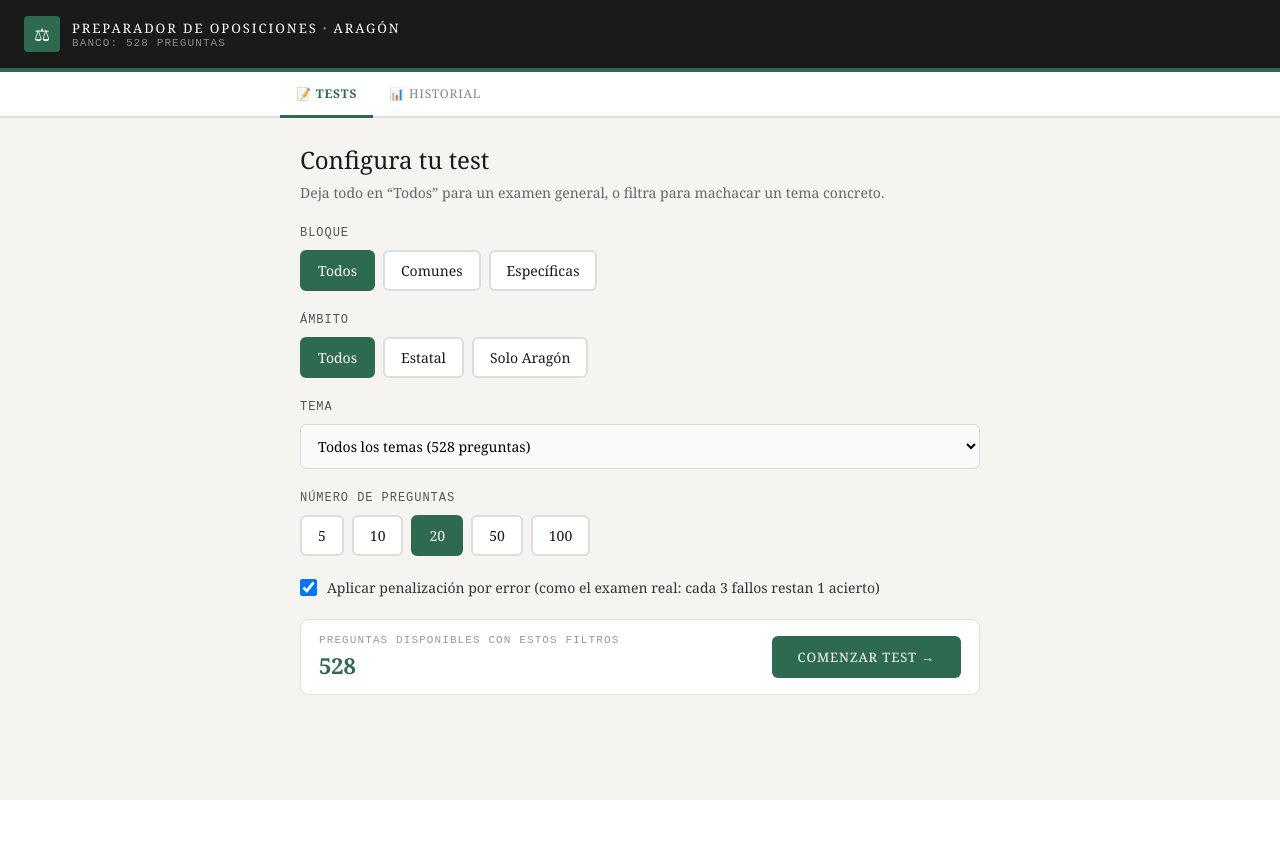
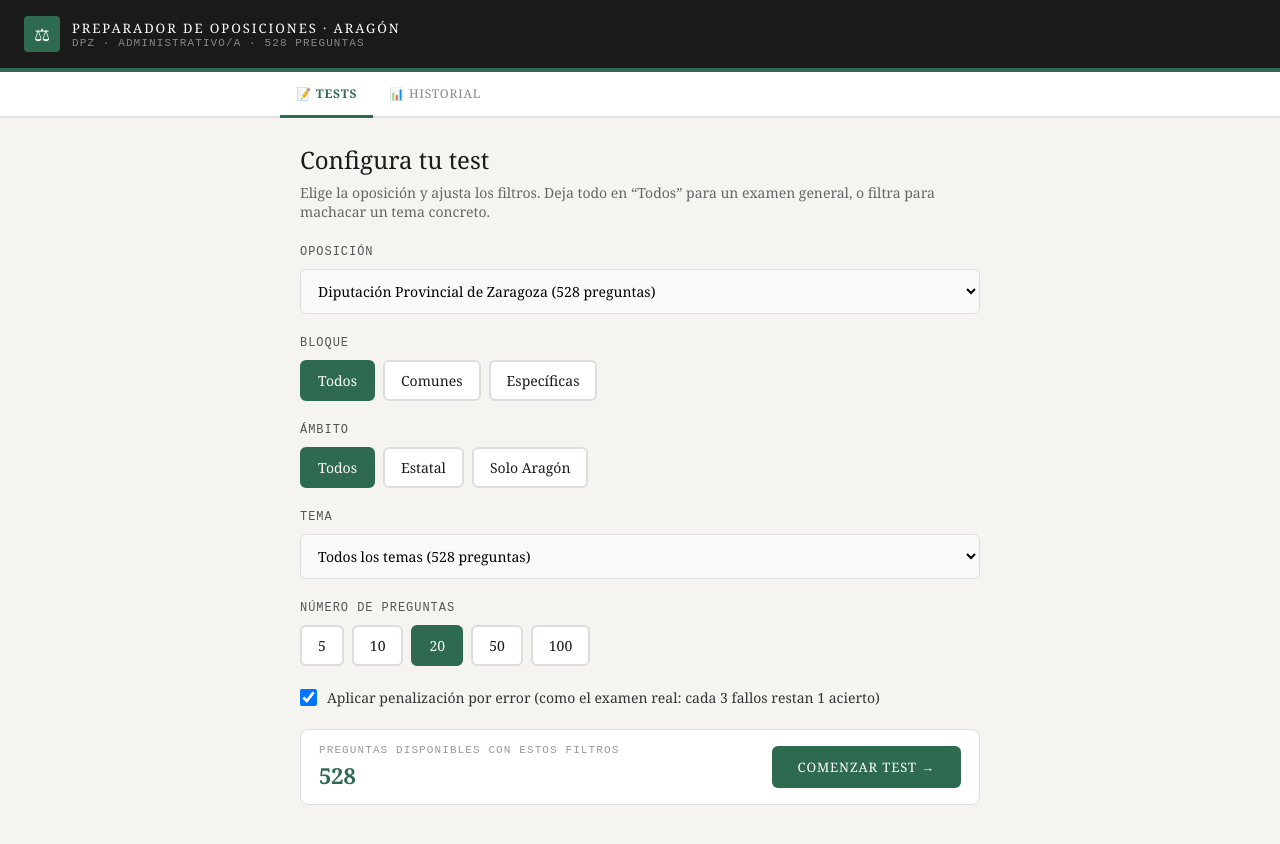
Before and after one commit to RedBuil82/preparador-oposiciones, a Next.js app: page / in a window 1280 px wide. Shown: the top 844 px of the page. Before the commit the page ends 800 px from the top, so only its background shows below. Built offline with nearby package versions, Linux system fonts and the light colour scheme.

Commit message:
Update page.js

```diff
--- a/app/page.js
+++ b/app/page.js
@@ -3,10 +3,34 @@
 import { useState, useEffect } from "react";
 import { LineChart, Line, XAxis, YAxis, Tooltip, ResponsiveContainer, CartesianGrid } from "recharts";
 import BANCO from "./preguntas.json";
+import BANCO_LAB from "./preguntas_laboratorio.json";
 
-// ====== BANCO DE PREGUNTAS (se lee del archivo preguntas.json) ======
-const PREGUNTAS = Array.isArray(BANCO?.preguntas) ? BANCO.preguntas : [];
-const ACCENT = "#2D6A4F"; // verde Diputación Provincial de Zaragoza
+// ====== BANCOS DE PREGUNTAS ======
+// Acepta tanto array pelado [...] como objeto { "preguntas": [...] }
+function normalizarBanco(b) {
+  if (Array.isArray(b)) return b;
+  if (Array.isArray(b?.preguntas)) return b.preguntas;
+  return [];
+}
+
+// ====== OPOSICIONES DISPONIBLES ======
+const OPOSICIONES = {
+  dpz: {
+    id: "dpz",
+    nombre: "Diputación Provincial de Zaragoza",
+    nombreCorto: "DPZ · Administrativo/a",
+    color: "#2D6A4F", // verde Diputación Provincial de Zaragoza
+    preguntas: normalizarBanco(BANCO),
+  },
+  laboratorio: {
+    id: "laboratorio",
+    nombre: "Ayto. Zaragoza · Téc. Aux. Laboratorio",
+    nombreCorto: "Ayto. Zaragoza · Laboratorio",
+    color: "#0057A8", // azul Ayuntamiento de Zaragoza
+    preguntas: normalizarBanco(BANCO_LAB),
+  },
+};
+
 const CANTIDADES = [5, 10, 20, 50, 100];
 
 function formatDate(ts) {
@@ -27,6 +51,12 @@ function shuffle(arr) {
 export default function App() {
   const [activeTab, setActiveTab] = useState("tests");
   const [step, setStep] = useState("config"); // config | test | resultado
+
+  // ---- Oposición seleccionada ----
+  const [oposicionId, setOposicionId] = useState("dpz"); // dpz | laboratorio
+  const oposicion = OPOSICIONES[oposicionId] || OPOSICIONES.dpz;
+  const PREGUNTAS = oposicion.preguntas;
+  const ACCENT = oposicion.color;
 
   // ---- Filtros del test ----
   const [bloque, setBloque] = useState("todos");   // todos | comun | especifica
@@ -65,6 +95,17 @@ export default function App() {
   const cantidadReal = Math.min(cantidad, disponibles);
 
   function addHistory(entry) { setHistory(prev => [entry, ...prev].slice(0, 100)); }
+
+  function cambiarOposicion(nuevaId) {
+    if (nuevaId === oposicionId) return;
+    setOposicionId(nuevaId);
+    // Los temas y bloques difieren entre oposiciones: reseteamos filtros
+    setBloque("todos");
+    setAmbito("todos");
+    setTema("todos");
+    setStep("config");
+    resetTest();
+  }
 
   function construirLabel() {
     if (tema !== "todos") {
@@ -114,7 +155,8 @@ export default function App() {
       id: Date.now(),
       timestamp: Date.now(),
       temaLabel: testLabel,
-      entidadNombre: "Diputación Provincial de Zaragoza",
+      entidadNombre: oposicion.nombre,
+      oposicionId: oposicionId,
       aciertos: aciertos(),
       total: preguntas.length,
       nota: notaFinal,
@@ -231,7 +273,9 @@ export default function App() {
         <div>
           <p style={S.hTitle}>Preparador de Oposiciones · Aragón</p>
           <p style={S.hSub}>
-            {activeTab === "historial" ? `${history.length} test realizados` : `Banco: ${PREGUNTAS.length} preguntas`}
+            {activeTab === "historial"
+              ? `${history.length} test realizados`
+              : `${oposicion.nombreCorto} · ${PREGUNTAS.length} preguntas`}
           </p>
         </div>
       </div>
@@ -249,7 +293,14 @@ export default function App() {
         {activeTab === "tests" && <>
           {step === "config" && <>
             <h1 style={S.title}>Configura tu test</h1>
-            <p style={S.sub}>Deja todo en “Todos” para un examen general, o filtra para machacar un tema concreto.</p>
+            <p style={S.sub}>Elige la oposición y ajusta los filtros. Deja todo en “Todos” para un examen general, o filtra para machacar un tema concreto.</p>
+
+            <div style={S.secTitle}>Oposición</div>
+            <select style={S.select} value={oposicionId} onChange={e => cambiarOposicion(e.target.value)}>
+              {Object.values(OPOSICIONES).map(o => (
+                <option key={o.id} value={o.id}>{o.nombre} ({o.preguntas.length} preguntas)</option>
+              ))}
+            </select>
 
             <div style={S.secTitle}>Bloque</div>
             <div style={S.chipRow}>
```
